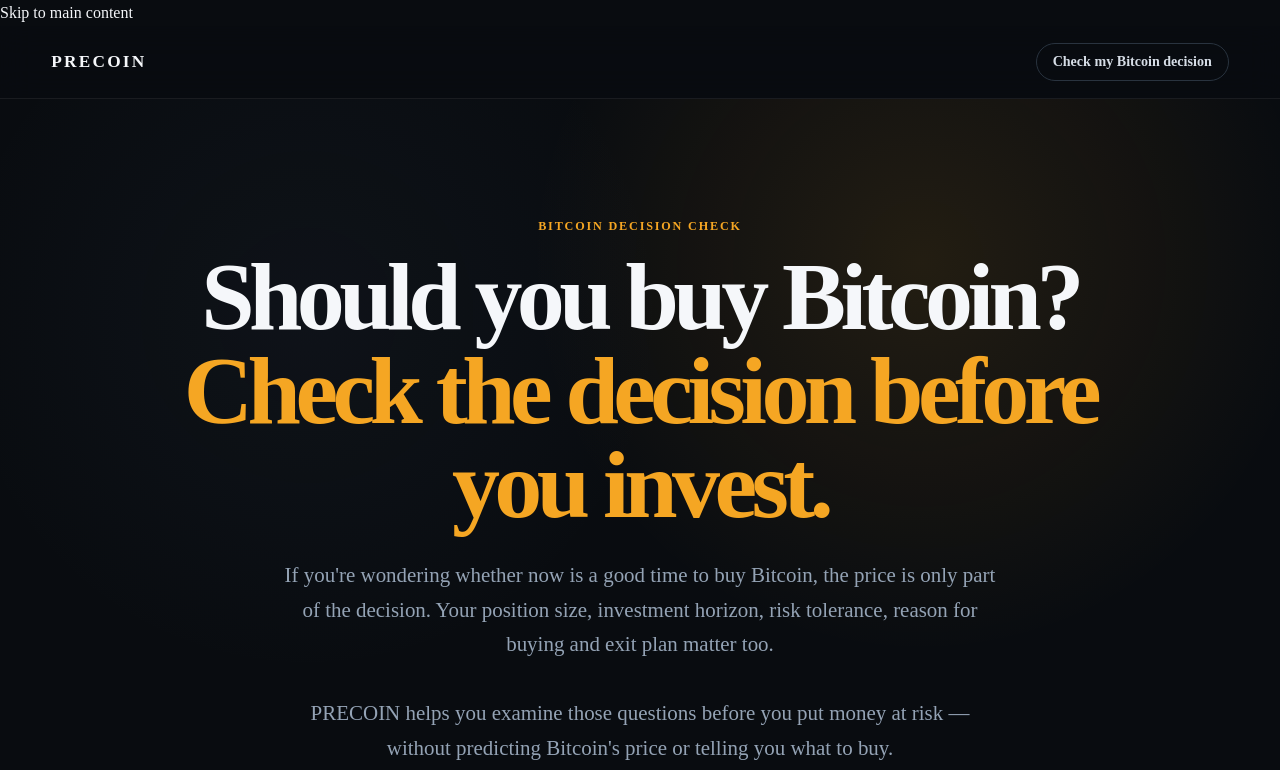
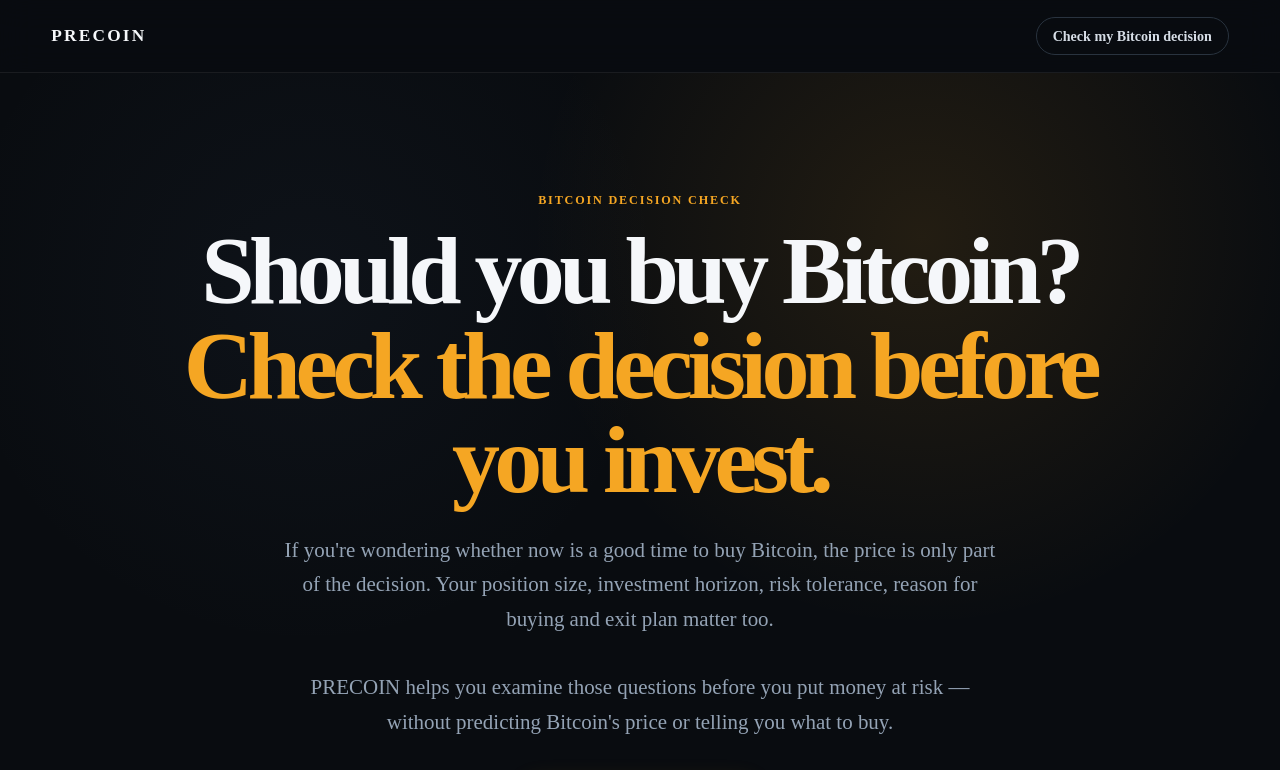
Before and after one commit to GilbertPerkmann/PRECOIN, a plain HTML site: page index.html in a window 1280 px wide. Shown: the top 770 px of the page. Drawn offline with Linux system fonts and the light colour scheme.

```diff
--- a/styles.css
+++ b/styles.css
@@ -1530,3 +1530,28 @@
     transition-duration: 0.01ms !important;
   }
 }
+
+
+.skip-link {
+  position: fixed;
+  top: 12px;
+  left: 12px;
+
+  z-index: 1000;
+
+  padding: 10px 14px;
+
+  background: var(--accent);
+  color: #151515;
+
+  border-radius: 8px;
+
+  font-weight: 800;
+
+  transform: translateY(-150%);
+  transition: transform 160ms ease;
+}
+
+.skip-link:focus {
+  transform: translateY(0);
+}
```
Also changed, not shown: favicon.png.png (renamed from 235a28b3-50e8-4687-81de-2d494907c3bc.png).
